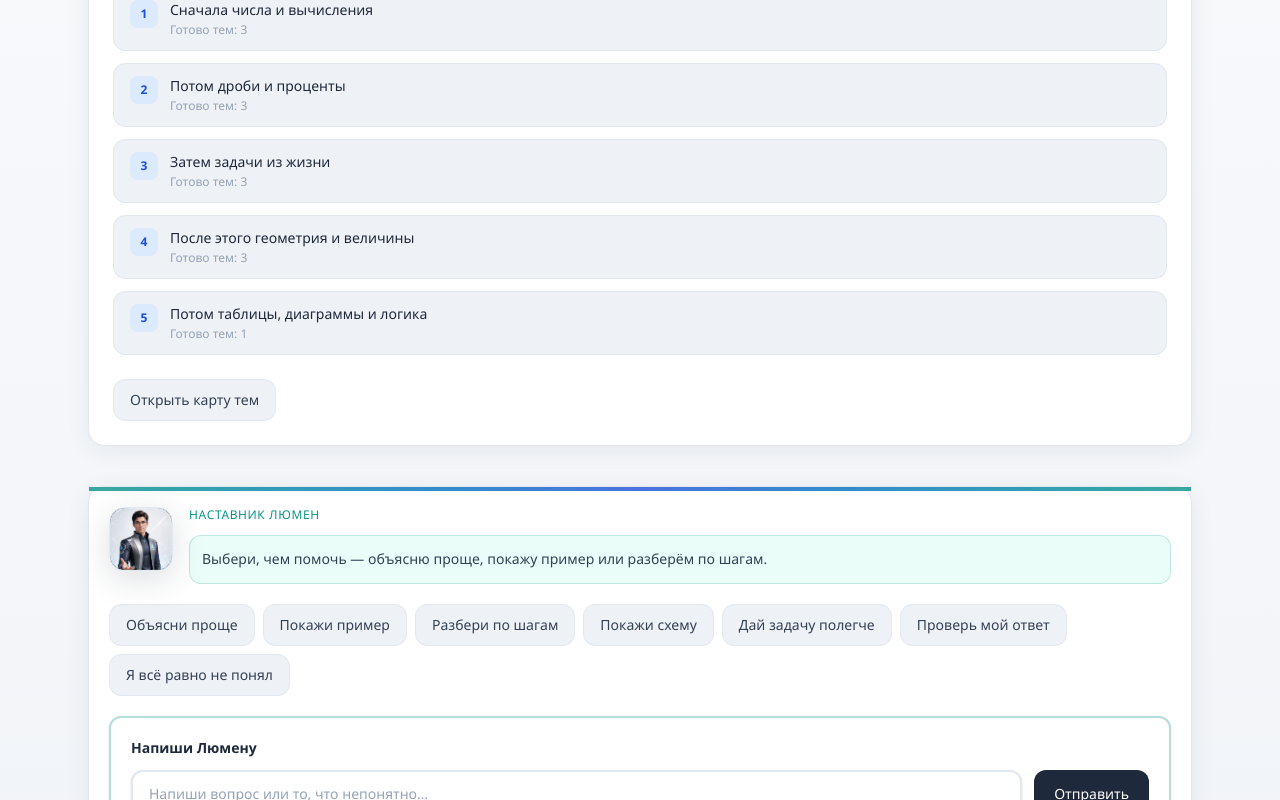
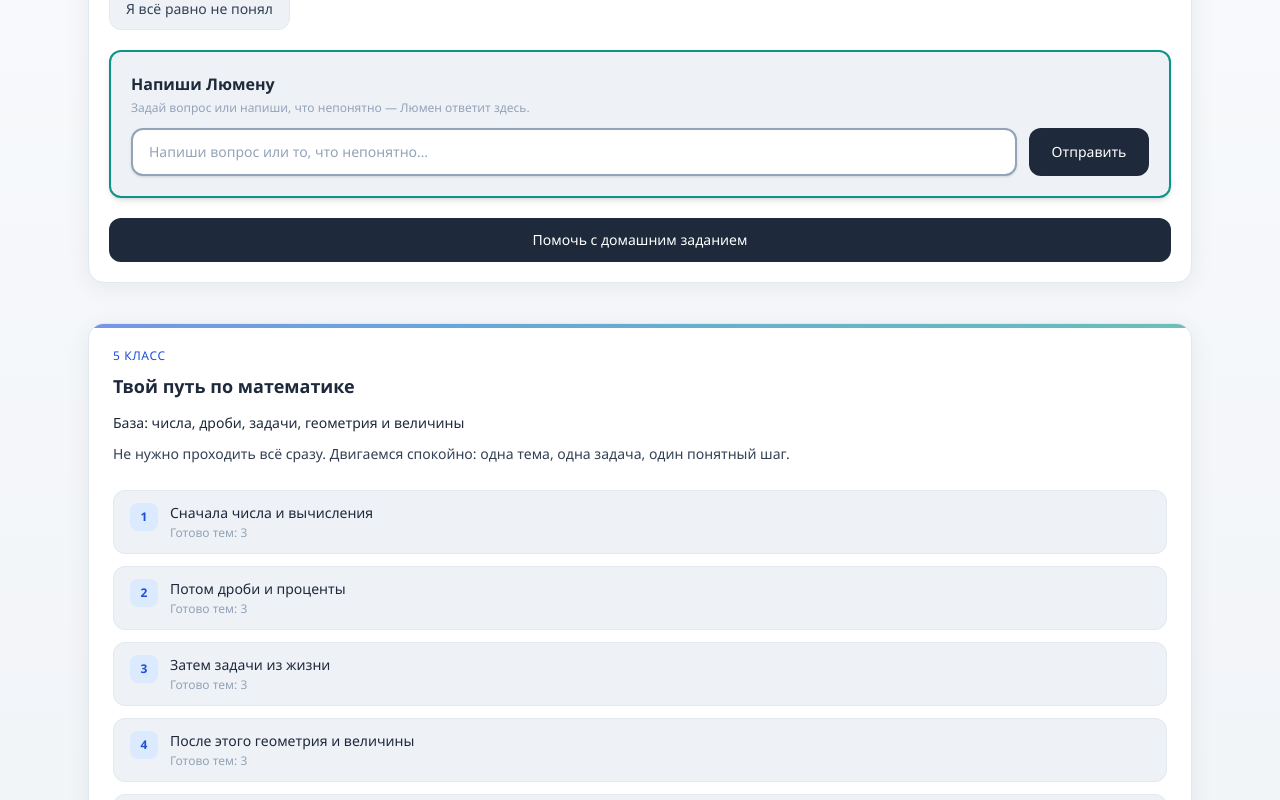
Before and after one commit to caricinskayatutashkina1976-blip/Lumen_Laboratoria_mishlenia, a React (Vite) app: page / in a window 1280 px wide. Shown: the part 1420-2220 px from the top of the page. Built offline with nearby package versions, Linux system fonts and the light colour scheme.

Commit message:
поле для ввода

```diff
--- a/src/components/LumenAssistant/LumenAssistant.tsx
+++ b/src/components/LumenAssistant/LumenAssistant.tsx
@@ -51,7 +51,7 @@ export function LumenAssistant({
   showInput = true,
   showQuestionInput,
 }: LumenAssistantProps) {
-  const inputVisible = showQuestionInput !== false && showInput !== false;
+  const hideInput = showInput === false || showQuestionInput === false;
 
   const [activeAction, setActiveAction] = useState<LumenAction | null>(null);
   const [showScheme, setShowScheme] = useState(false);
@@ -178,18 +178,23 @@ export function LumenAssistant({
 
         {actionReaction && <LumenReply text={actionReaction} />}
 
-        {inputVisible && (
+        {!hideInput && (
           <div
-            className="rounded-xl border-2 border-lumen-teal/30 bg-white p-4 shadow-sm sm:p-5"
+            className="rounded-xl border-2 border-lumen-teal bg-lumen-bg p-4 shadow-md sm:p-5"
             data-testid="lumen-assistant-input-block"
+            style={{ display: 'block', minHeight: '120px' }}
           >
-            <h3 className="text-sm font-semibold text-lumen-graphite">Напиши Люмену</h3>
+            <h3 className="text-base font-bold text-lumen-graphite">Напиши Люмену</h3>
+            <p className="mt-1 text-xs text-lumen-silver">
+              Задай вопрос или напиши, что непонятно — Люмен ответит здесь.
+            </p>
             <form
               onSubmit={handleAskQuestion}
-              className="mt-3 flex flex-col gap-3 sm:flex-row sm:items-stretch"
+              className="mt-3 flex flex-col gap-3 sm:flex-row sm:items-center"
             >
               <input
                 id="lumen-assistant-question"
+                name="lumen-question"
                 type="text"
                 value={questionInput}
                 onChange={(e) => {
@@ -199,10 +204,22 @@ export function LumenAssistant({
                 placeholder="Напиши вопрос или то, что непонятно…"
                 className={inputClassName}
                 autoComplete="off"
+                style={{
+                  display: 'block',
+                  width: '100%',
+                  minHeight: '48px',
+                  padding: '12px 16px',
+                  border: '2px solid #94a3b8',
+                  borderRadius: '12px',
+                  backgroundColor: '#ffffff',
+                  color: '#1e293b',
+                  fontSize: '14px',
+                }}
               />
               <button
                 type="submit"
-                className="lumen-btn-primary shrink-0 px-6 py-3 text-sm sm:self-stretch"
+                className="lumen-btn-primary shrink-0 px-6 py-3 text-sm"
+                style={{ minHeight: '48px', minWidth: '120px' }}
               >
                 Отправить
               </button>
--- a/src/pages/HomePage.tsx
+++ b/src/pages/HomePage.tsx
@@ -222,7 +222,13 @@ export function HomePage() {
 
       <div className="mb-10">
 
-        <CurriculumPath compact gradeView={gradeView} />
+        <LumenAssistant
+          greeting="Выбери, чем помочь — объясню проще, покажу пример или разберём по шагам."
+          compact
+          showAvatarLabel={false}
+          showInput={true}
+          showHomeworkButton
+        />
 
       </div>
 
@@ -230,13 +236,7 @@ export function HomePage() {
 
       <div className="mb-10">
 
-        <LumenAssistant
-          greeting="Выбери, чем помочь — объясню проще, покажу пример или разберём по шагам."
-          compact
-          showAvatarLabel={false}
-          showInput={true}
-          showHomeworkButton
-        />
+        <CurriculumPath compact gradeView={gradeView} />
 
       </div>
 
```
